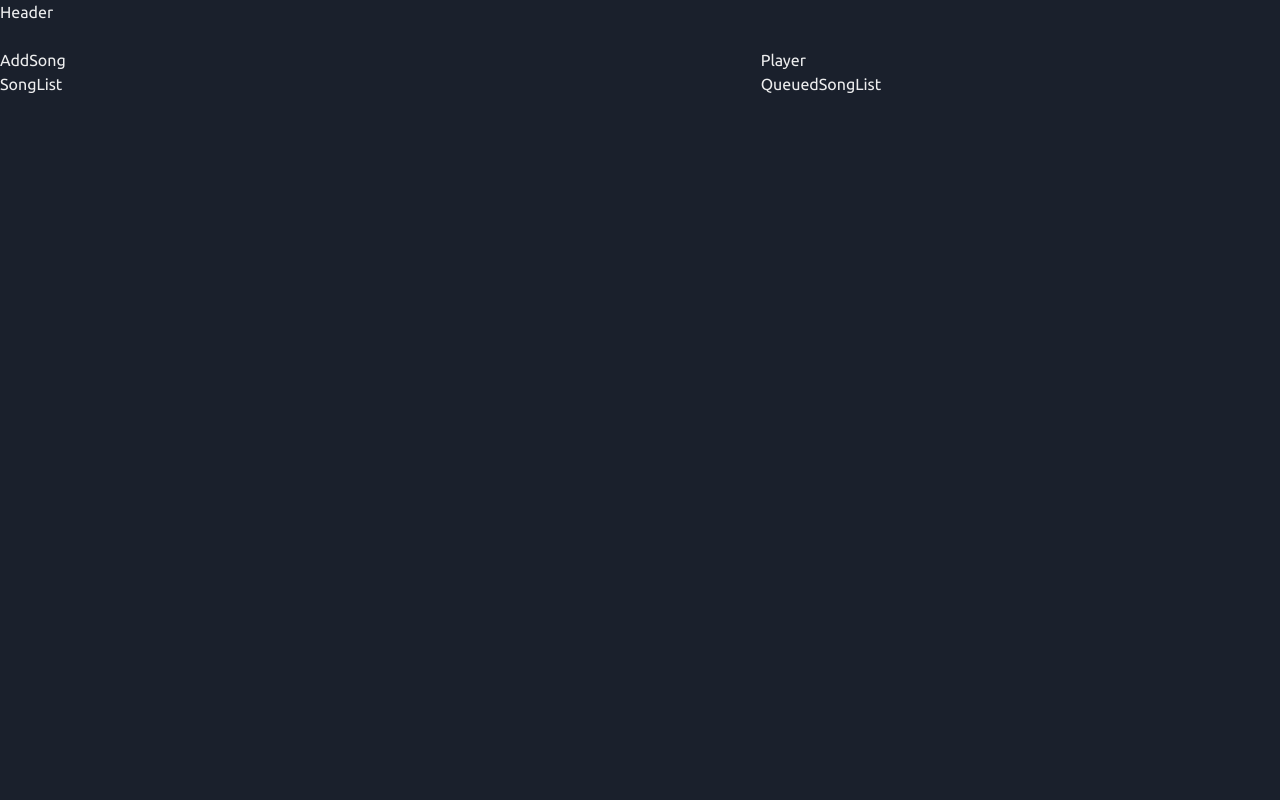
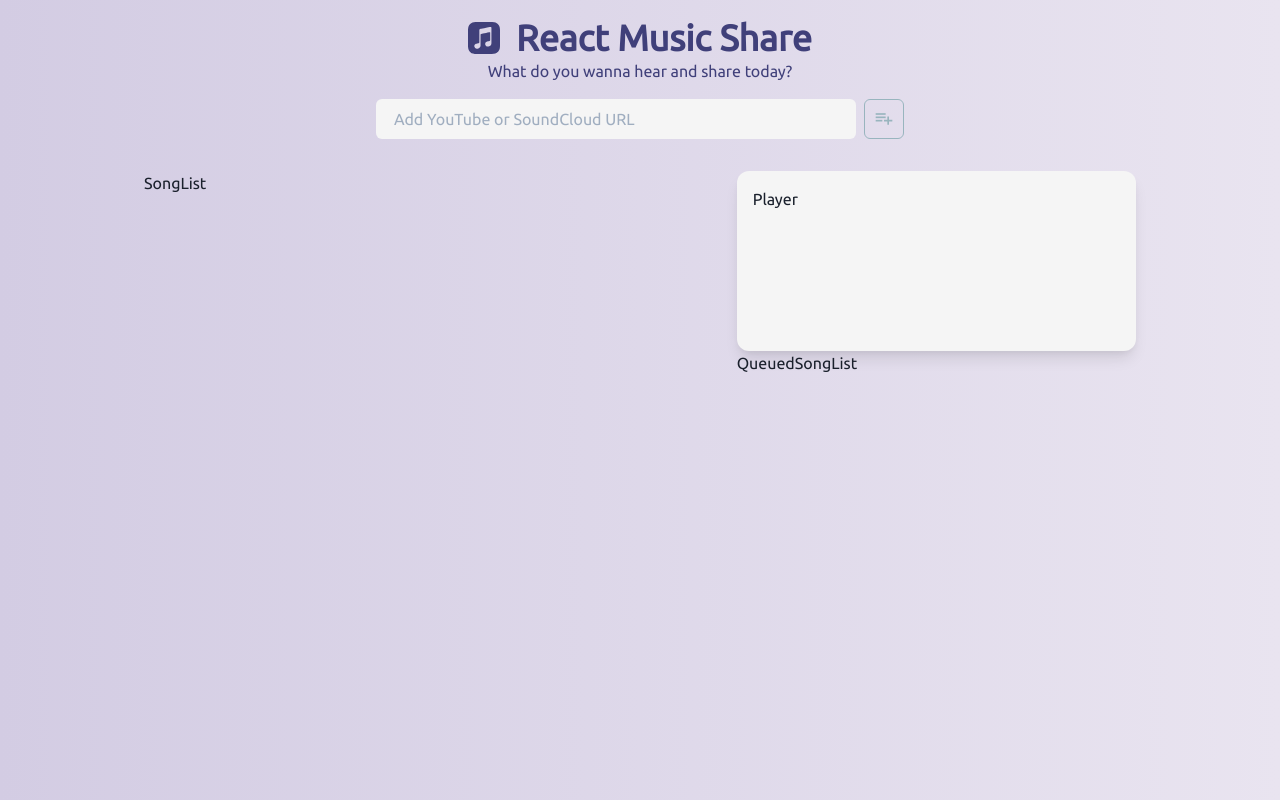
Before and after one commit to GuilhermeAmado/react-music-share, a React (Vite) app: page / in a window 1280 px wide. Built offline with nearby package versions, Linux system fonts and the light colour scheme.

Commit message:
update components

```diff
--- a/index.html
+++ b/index.html
@@ -4,7 +4,7 @@
     <meta charset="UTF-8" />
     <link rel="icon" type="image/svg+xml" href="/src/favicon.svg" />
     <meta name="viewport" content="width=device-width, initial-scale=1.0" />
-    <title>Vite App</title>
+    <title>React Music Share</title>
   </head>
   <body>
     <div id="root"></div>
--- a/package.json
+++ b/package.json
@@ -14,7 +14,8 @@
     "@fontsource/ubuntu": "^4.5.6",
     "framer-motion": "^6.2.9",
     "react": "^17.0.2",
-    "react-dom": "^17.0.2"
+    "react-dom": "^17.0.2",
+    "react-icons": "^4.3.1"
   },
   "devDependencies": {
     "@types/react": "^17.0.33",
--- a/src/App.tsx
+++ b/src/App.tsx
@@ -1,4 +1,4 @@
-import { Grid, GridItem } from '@chakra-ui/react';
+import { Container, Grid, GridItem } from '@chakra-ui/react';
 import AddSong from './components/AddSong';
 import Header from './components/Header';
 import Player from './components/Player';
@@ -7,18 +7,18 @@ import SongList from './components/SongList';
 function App() {
   return (
     <>
+      <Header />
+      <AddSong />
+      <Container marginTop="2rem" maxWidth="1024px">
         <Grid templateColumns="repeat(12, 1fr)" gap={6}>
-        <GridItem colSpan={12}>
-          <Header />
-        </GridItem>
           <GridItem colSpan={7}>
-          <AddSong />
             <SongList />
           </GridItem>
           <GridItem colSpan={5}>
             <Player />
           </GridItem>
         </Grid>
+      </Container>
     </>
   );
 }
--- a/src/components/AddSong.tsx
+++ b/src/components/AddSong.tsx
@@ -1,5 +1,77 @@
+import {
+  Flex,
+  FormControl,
+  FormErrorMessage,
+  FormLabel,
+  IconButton,
+  Input,
+  VisuallyHidden,
+} from '@chakra-ui/react';
+import { SyntheticEvent, useState } from 'react';
+import { CgPlayListAdd } from 'react-icons/cg';
+
 const AddSong = () => {
-  return <div>AddSong</div>;
+  const [songUrl, setSongUrl] = useState('');
+  const [isInvalidUrl, setIsInvalidUrl] = useState(false);
+
+  const isError = !songUrl.includes('youtube.com' || 'soundcloud.com');
+
+  function handleInputChange(e: React.ChangeEvent<HTMLInputElement>) {
+    if (isError) {
+      setIsInvalidUrl(false);
+    }
+    setSongUrl(e.target.value);
+  }
+
+  function handleSubmit(e: SyntheticEvent) {
+    e.preventDefault();
+    setIsInvalidUrl(false);
+
+    if (isError) {
+      setIsInvalidUrl(true);
+      return;
+    }
+
+    setSongUrl('');
+  }
+
+  return (
+    <FormControl isInvalid={isInvalidUrl}>
+      <Flex
+        as="form"
+        marginX="2rem"
+        justifyContent="center"
+        gap="0.5rem"
+        onSubmit={handleSubmit}
+      >
+        <VisuallyHidden>
+          <FormLabel htmlFor="songUrl">Add YouTube or SoundCloud URL</FormLabel>
+        </VisuallyHidden>
+        <Input
+          id="songUrl"
+          variant="filled"
+          placeholder="Add YouTube or SoundCloud URL"
+          maxWidth="480px"
+          backgroundColor="light"
+          _focus={{ borderColor: 'primary' }}
+          value={songUrl}
+          onChange={handleInputChange}
+        />
+        <IconButton
+          type="submit"
+          variant="outline"
+          colorScheme="teal"
+          aria-label="Add song"
+          fontSize="20px"
+          icon={<CgPlayListAdd />}
+          disabled={songUrl === ''}
+        />
+      </Flex>
+      <FormErrorMessage margin="0 auto" width="fit-content" padding="0.5rem">
+        Invalid song URL
+      </FormErrorMessage>
+    </FormControl>
+  );
 };
 
 export default AddSong;
--- a/src/components/Header.tsx
+++ b/src/components/Header.tsx
@@ -1,7 +1,23 @@
-import { Flex } from '@chakra-ui/react';
+import { Flex, Heading, Icon, Text } from '@chakra-ui/react';
+import { SiApplemusic } from 'react-icons/si';
 
 const Header = () => {
-  return <Flex as={'header'}>Header</Flex>;
+  return (
+    <Flex
+      as="header"
+      color="primary"
+      margin="0"
+      alignItems="center"
+      padding="1rem"
+      direction="column"
+    >
+      <Flex alignItems="center">
+        <Icon as={SiApplemusic} height="32px" width="32px" marginRight="1rem" />{' '}
+        <Heading as="h1">React Music Share</Heading>
+      </Flex>
+      <Text>What do you wanna hear and share today?</Text>
+    </Flex>
+  );
 };
 
 export default Header;
--- a/src/components/Player.tsx
+++ b/src/components/Player.tsx
@@ -1,11 +1,20 @@
+import { Flex } from '@chakra-ui/react';
 import QueuedSongList from './QueuedSongList';
 
 const Player = () => {
   return (
-    <div>
-      Player
+    <>
+      <Flex
+        boxShadow={'lg'}
+        backgroundColor="light"
+        minHeight="180px"
+        borderRadius="12px"
+        padding="1rem"
+      >
+        Player
+      </Flex>
       <QueuedSongList />
-    </div>
+    </>
   );
 };
 
--- a/src/components/SongList.tsx
+++ b/src/components/SongList.tsx
@@ -1,5 +1,5 @@
 const SongList = () => {
-  return <div>SongList</div>;
+  return <span>SongList</span>;
 };
 
 export default SongList;
--- a/src/main.tsx
+++ b/src/main.tsx
@@ -1,6 +1,6 @@
 import React from 'react';
 import ReactDOM from 'react-dom';
-import { ChakraProvider, ColorModeScript } from '@chakra-ui/react';
+import { ChakraProvider } from '@chakra-ui/react';
 import theme from './theme';
 import App from './App';
 import '@fontsource/ubuntu';
@@ -8,7 +8,6 @@ import '@fontsource/ubuntu';
 ReactDOM.render(
   <React.StrictMode>
     <ChakraProvider theme={theme}>
-      <ColorModeScript initialColorMode={theme.config.initialColorMode} />
       <App />
     </ChakraProvider>
   </React.StrictMode>,
--- a/src/theme.ts
+++ b/src/theme.ts
@@ -1,14 +1,23 @@
-import { extendTheme, type ThemeConfig } from '@chakra-ui/react';
-
-const config: ThemeConfig = {
-  initialColorMode: 'dark',
-  useSystemColorMode: false,
-};
+import { extendTheme } from '@chakra-ui/react';
 
 const theme = extendTheme({
-  config,
   fonts: {
     body: 'Ubuntu, sans-serif',
+    heading: 'Ubuntu, sans-serif',
+  },
+  colors: {
+    dark: '#062C30',
+    light: '#F5F5F5',
+    primary: '#40407a',
+    accent: '#E2D784',
+  },
+  styles: {
+    global: {
+      body: {
+        bgGradient: 'linear(to-r, #d3cce3, #e9e4f0)',
+        minHeight: '100vh',
+      },
+    },
   },
 });
 
```
Also changed, not shown: 1 other file (tests, documents, lock files or other folders). Lines whose indentation alone changed are shown as unchanged.
